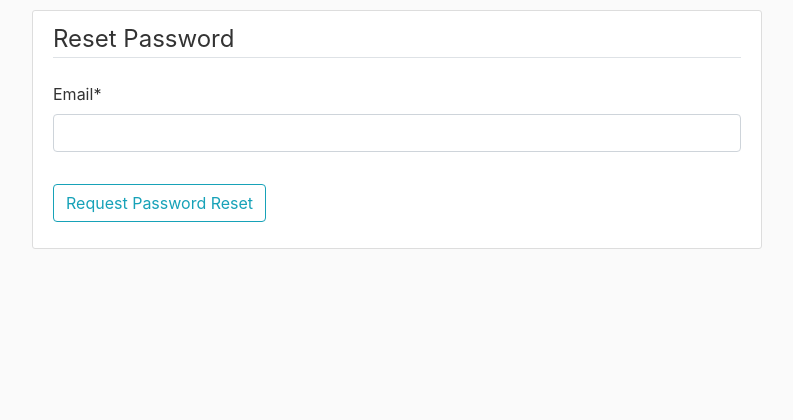
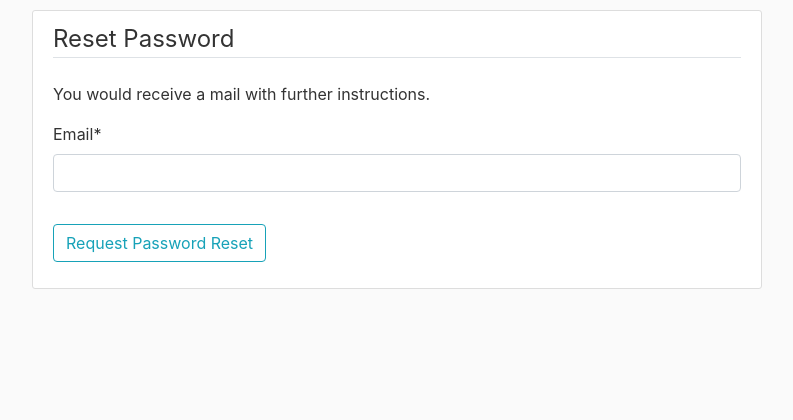
Before and after one commit to Pycomet-zz/medical-web-app, a Django app: page /passsword-reset/ in a window 1280 px wide. Shown: the part 70-490 px from the top of the page, without its empty margins (53-846 px from the left). Run offline with Django 3.2, Linux system fonts and the light colour scheme; some libraries are stand-ins or nearby versions.

Commit message:
Committed

```diff
--- a/ehealth/settings.py
+++ b/ehealth/settings.py
@@ -20,7 +20,7 @@ BASE_DIR = os.path.dirname(os.path.dirname(os.path.abspath(__file__)))
 # See https://docs.djangoproject.com/en/2.1/howto/deployment/checklist/
 
 # SECURITY WARNING: keep the secret key used in production secret!
-SECRET_KEY = 'fs*s*c9w$@uss2rpr6buqjj4(r$9pl(sp7#l*8vtw!xg#&)ud&' # This is where you include your SECRET_KEY
+SECRET_KEY = '' # This is where you include your SECRET_KEY
 
 # SECURITY WARNING: don't run with debug turned on in production!
 DEBUG = True
--- a/users/templates/users/login.html
+++ b/users/templates/users/login.html
@@ -11,6 +11,9 @@
             </fieldset>
             <div class="form-group">
                 <button class="btn btn-outline-info" type="submit">Login</button>
+                <small class='text-muted ml-2'>
+                    <a href="{% url 'password_reset' %}">Forgot Password?</a>
+                </small>
             </div>
         </form>
         <div class="border-top pt-3">
--- a/users/templates/users/password_reset.html
+++ b/users/templates/users/password_reset.html
@@ -7,6 +7,7 @@
             {% csrf_token %}
             <fieldset class="form-group">
                 <legend class="border-bottom mb-4">Reset Password</legend>
+                <p>You would receive a mail with further instructions.</p>
                 {{ form|crispy }}
             </fieldset>
             <div class="form-group">
```
Also changed, not shown: users/templates/users/password_reset_done.html (renamed from users/templates/users/password_rest_done.html).
